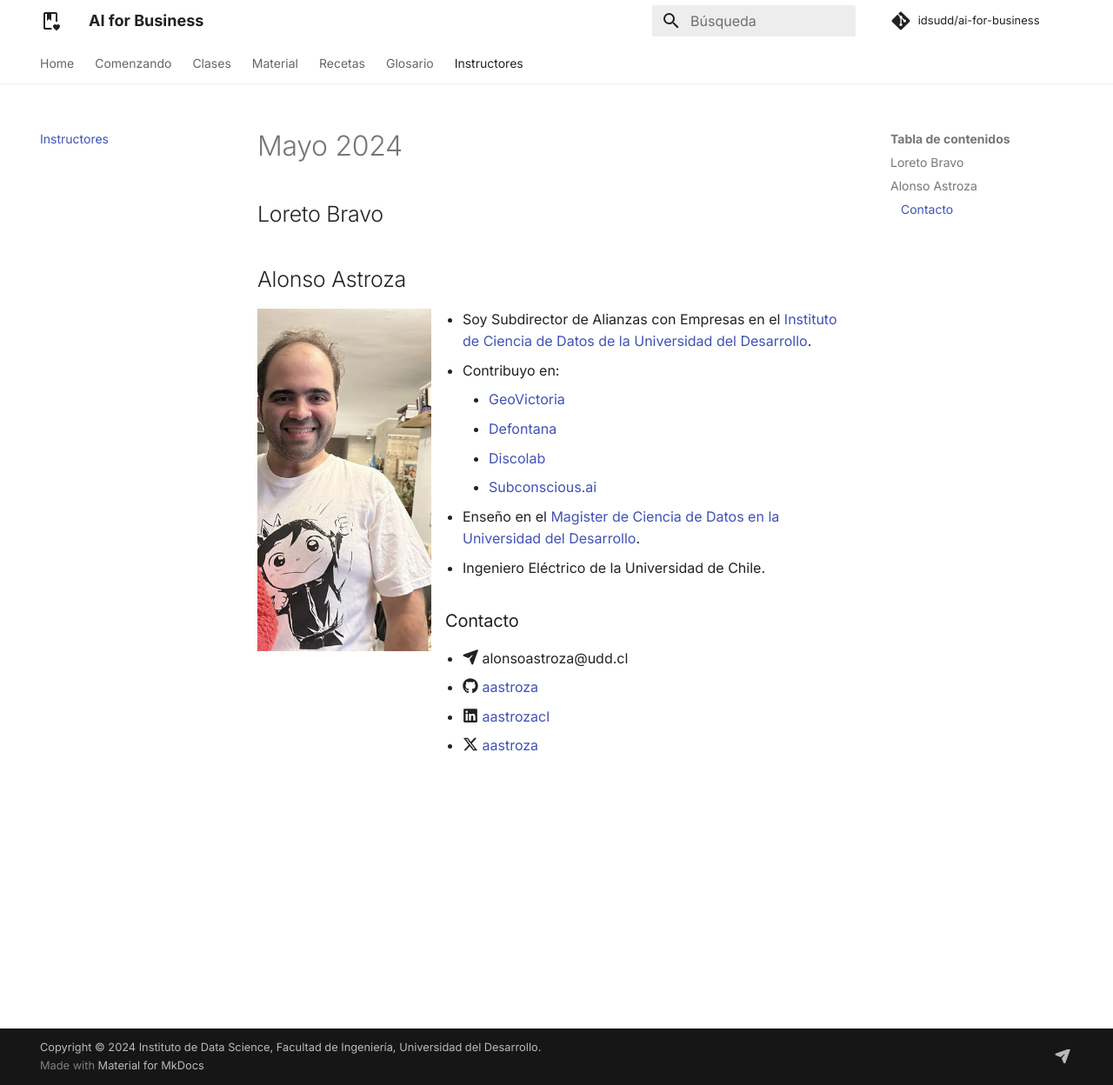
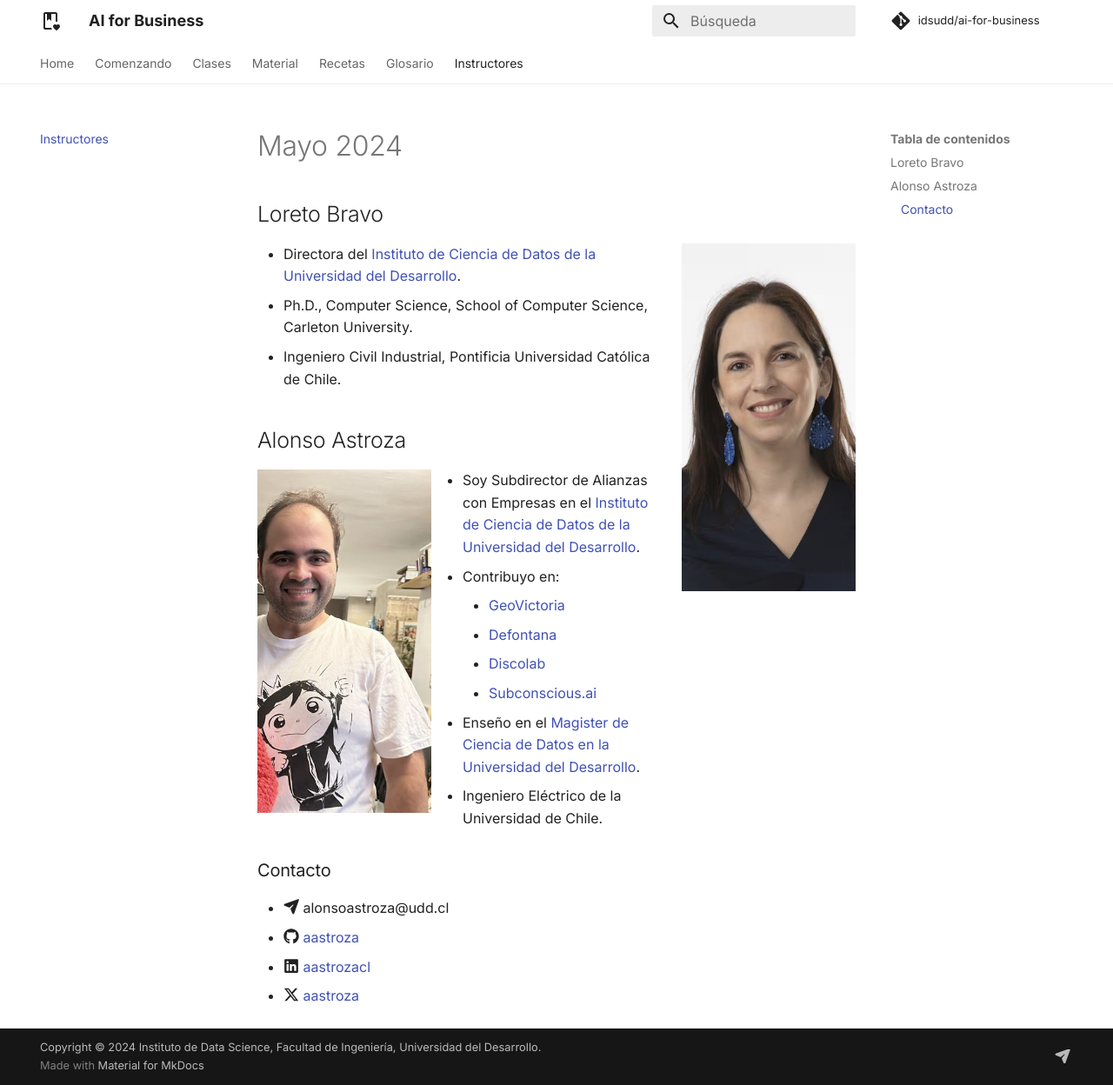
Before and after one commit to idsudd/ai-for-business, an MkDocs documentation site: the page built from docs/instructor/index.md, in a window 1280 px wide and 1248 px high. Shown: the whole window at 87% size. Built offline with MkDocs 1.6.1 and Material for MkDocs 9.7.7, drawn with Linux system fonts in a browser that asks for light colours; comment, search, counter and statistics services are not loaded.

Commit message:
loreto picture

```diff
--- a/docs/instructor/index.md
+++ b/docs/instructor/index.md
@@ -2,6 +2,11 @@
 
 ## Loreto Bravo
 
+![Loreto](../assets/images/loreto.png){ width="200", align=right }
+
+* Directora del [Instituto de Ciencia de Datos de la Universidad del Desarrollo](https://ingenieria.udd.cl/data-science/persona/dra-loreto-bravo).
+* Ph.D., Computer Science, School of Computer Science, Carleton University.
+* Ingeniero Civil Industrial, Pontificia Universidad Católica de Chile.
 
 ## Alonso Astroza
 
--- a/mkdocs.yml
+++ b/mkdocs.yml
@@ -78,7 +78,7 @@ nav:
       - Aplicaciones:
         - En el trabajo: material/generative-ai-applications-work.md
         - En la creatividad: material/generative-ai-applications-creativity.md
-        - En la eduación: material/generative-ai-applications-education.md
+        - En la educación: material/generative-ai-applications-education.md
         - En el futuro: material/generative-ai-applications-future.md
       - Cómo funciona ChatGPT:
         - Large Language Models: material/large-language-models.md
```
Also changed, not shown: docs/assets/images/loreto.png (added).
